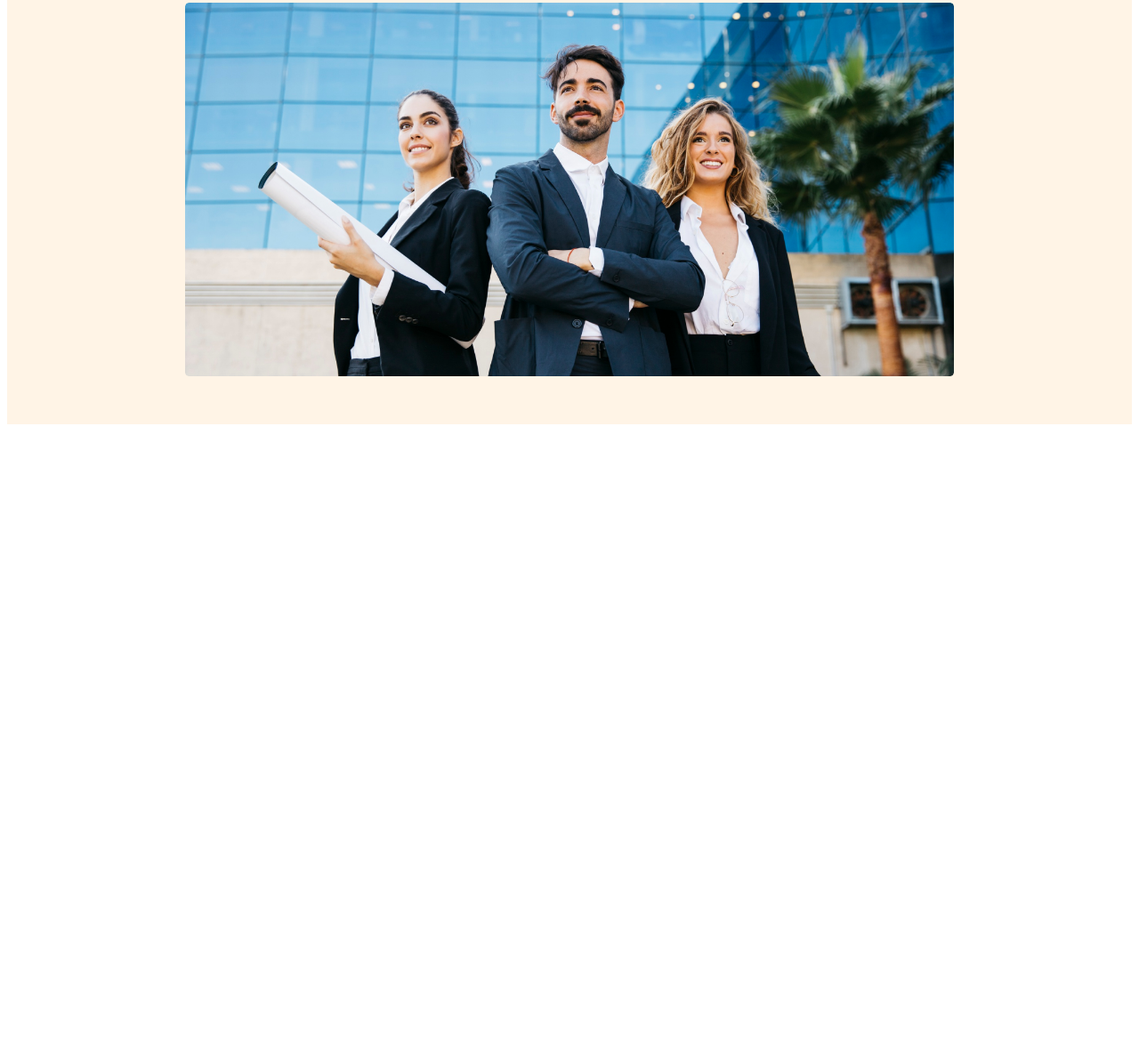
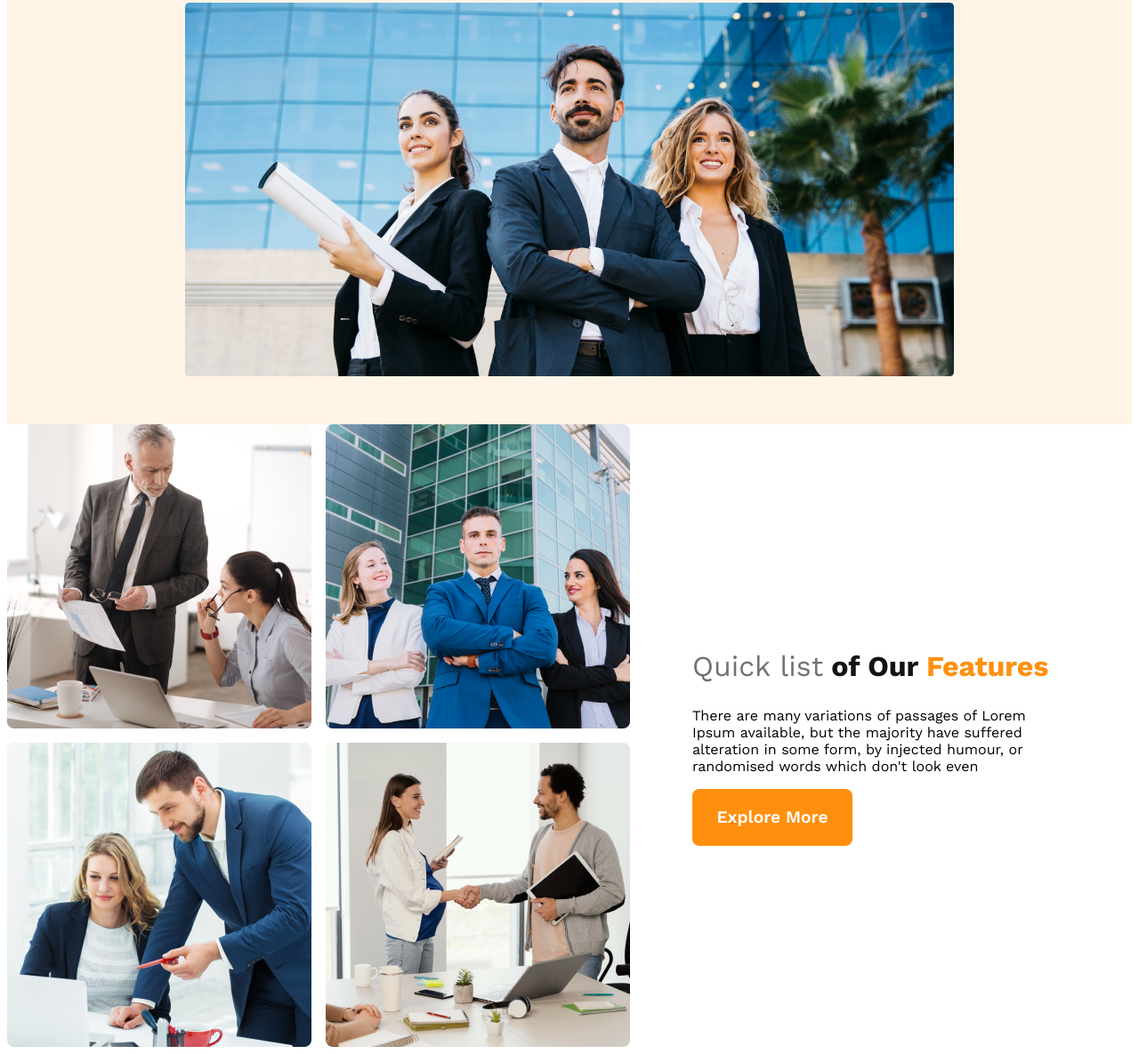
Before and after one commit to Jawoadsjn/architects-website2, a plain HTML site: page index.html in a window 1280 px wide. Shown: the part 477-1662 px from the top of the page at 89% size. Before the commit the page ends 962 px from the top, so only its background shows below. Drawn offline with nearby package versions, Linux system fonts and the light colour scheme.

Commit message:
team with out responsive

```diff
--- a/Styles/style.css
+++ b/Styles/style.css
@@ -83,3 +83,39 @@ nav li a {
     }
 
 }
+/* Main related Style */
+main{
+    max-width: 1400px;
+    margin: 0px auto;
+
+}
+/* teams style */
+.team-container{
+    display: flex;
+    align-items: center;
+}
+.team-img-container{
+    display: grid;
+    grid-template-columns: repeat(2,  1fr);
+    gap: 1rem;
+}
+.team-content{
+    padding: 70px;
+
+}
+.team-tytle{
+    font-size: 2rem;
+
+}
+.team-tytle .quick-list{
+    color: #727272;
+    font-weight: 500;
+}
+.team-tytle .off{
+    color: #131313;
+    font-weight: 700;
+}
+.team-tytle .feature{
+    color: #FF900E;
+    font-weight: 700;
+}
--- a/index.html
+++ b/index.html
@@ -32,7 +32,21 @@
         </div>
     </header>
     <main>
+        <!-- team section -->
+        <section class="team-container">
+            <div class="team-img-container">
+                <img src="images/team1.png" alt="">
+                <img src="images/team2.png" alt="">
+                <img src="images/team3.png" alt="">
+                <img src="images/team4.png" alt="">
+            </div>
+            <div class="team-content">
+                <h2 class="team-tytle"><span class="quick-list">Quick list</span> <span class="off">of Our</span> <span class="feature">Features </span></h2>
+                <p class="team-disc">There are many variations of passages of Lorem Ipsum available, but the majority have suffered alteration in some form, by injected humour, or randomised words which don't look even</p>
+                <button class="btn-primary">Explore More</button>
 
+            </div>
+        </section>
     </main>
     <footer>
 
```
